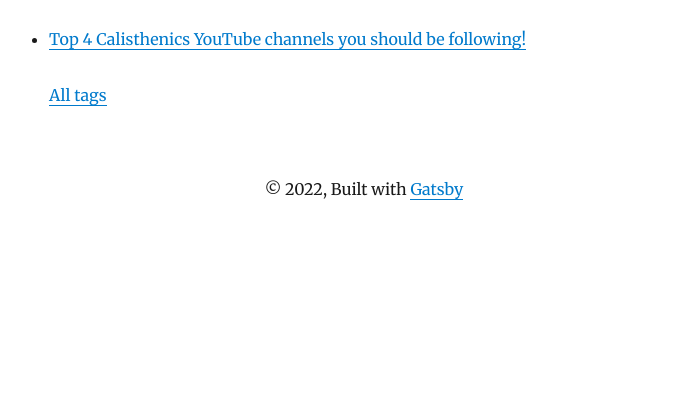
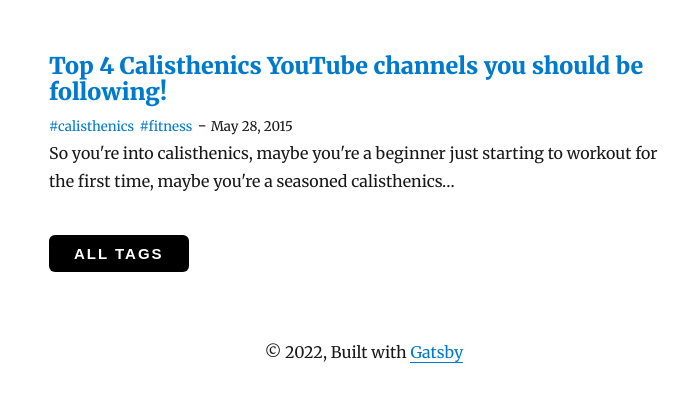
Before and after one commit to iamzr/Personal-Blog, a Gatsby site: page /tags/calisthenics/ in a window 1280 px wide. Shown: the part 198-600 px from the top of the page, without its empty margins (276-965 px from the left). Built offline with nearby package versions, Linux system fonts and the light colour scheme; Gatsby itself is replaced by a stand-in of ours; some packages are replaced by stand-ins of ours.

Commit message:
Added proper post list for tags pages

```diff
--- a/src/components/posts.js
+++ b/src/components/posts.js
@@ -22,7 +22,11 @@ const Posts = ({ posts }) => (
             {tags.map(tag => {
               return (
                 <Link
-                  style={{ boxShadow: `none`, textDecoration: `none` }}
+                  style={{
+                    boxShadow: `none`,
+                    textDecoration: `none`,
+                    marginRight: `0.4em`,
+                  }}
                   to={`/tags/${tag}`}
                 >
                   #{tag}
@@ -30,7 +34,7 @@ const Posts = ({ posts }) => (
               )
             })}
           </small>
-          {tags.length !== 0 ? "  -  " : ""}
+          {tags.length !== 0 ? "-  " : ""}
           <small>{node.frontmatter.date}</small>
           <p
             dangerouslySetInnerHTML={{
--- a/src/templates/tags.js
+++ b/src/templates/tags.js
@@ -6,6 +6,8 @@ import { Link, graphql } from "gatsby"
 import Layout from "../components/layout"
 import SEO from "../components/seo"
 import { rhythm, scale } from "../utils/typography"
+import Posts from "../components/posts"
+import Button from "../components/button"
 
 const Tags = ({ pageContext, data }) => {
   console.log(data)
@@ -27,19 +29,11 @@ const Tags = ({ pageContext, data }) => {
       >
         {`${totalCount} posts`}
       </p>
-      <ul>
-        {edges.map(({ node }) => {
-          const { slug } = node.fields
-          const { title } = node.frontmatter
-          return (
-            <li key={slug}>
-              <Link to={`/blog${slug}`}>{title}</Link>
-            </li>
-          )
-        })}
-      </ul>
-      {/* This links to a page that does not yet exist! */}
-      <Link to="/tags">All tags</Link>
+      <Posts posts={edges}></Posts>
+
+      <Link to="/tags">
+        <Button>All tags</Button>
+      </Link>
     </Layout>
   )
 }
@@ -84,11 +78,15 @@ export const pageQuery = graphql`
       totalCount
       edges {
         node {
+          excerpt
           fields {
             slug
           }
           frontmatter {
+            date(formatString: "MMMM DD, YYYY")
             title
+            tags
+            description
           }
         }
       }
```
